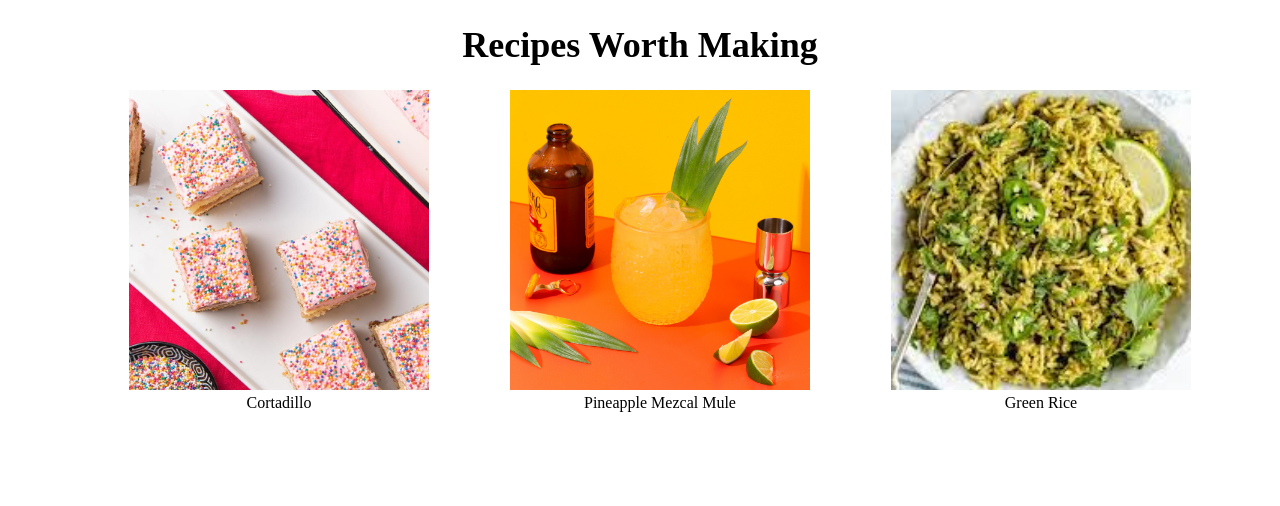
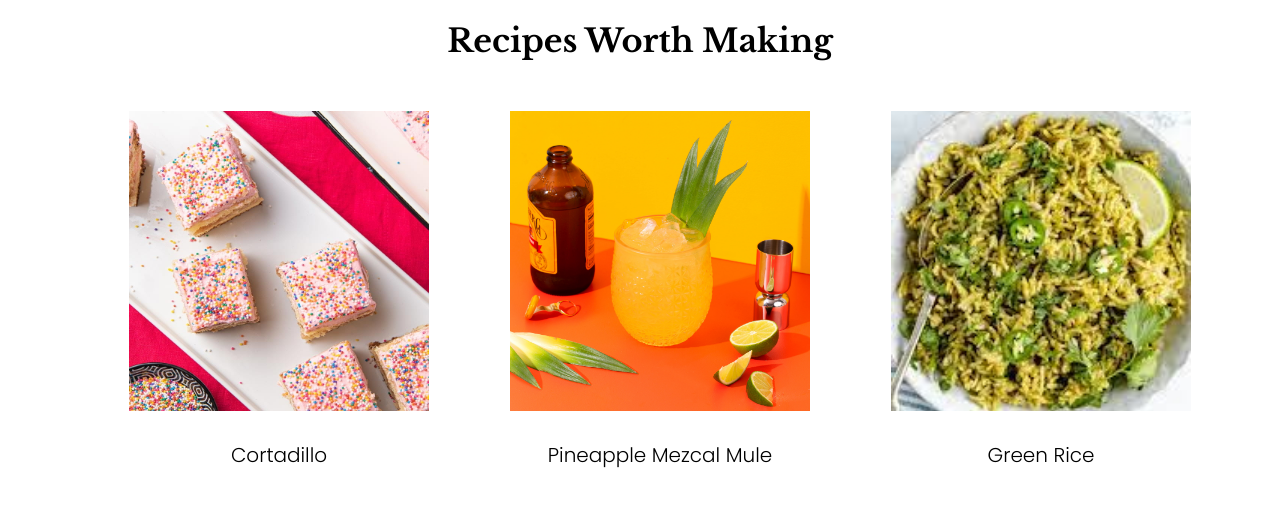
Before and after one commit to Marlieag/odin-recipes, a plain HTML site: page index.html in a window 1280 px wide. Drawn offline with nearby package versions, Linux system fonts and the light colour scheme.

Commit message:
Change font family

```diff
--- a/index.html
+++ b/index.html
@@ -7,7 +7,7 @@
     <link rel="stylesheet" href="styles.css">
     <link rel="preconnect" href="https://fonts.googleapis.com"><link rel="preconnect"
     href="https://fonts.gstatic.com" crossorigin>
-    <link href="https://fonts.googleapis.com/css2?family=Poppins:wght@300&display=swap"
+    <link href="https://fonts.googleapis.com/css2?family=Libre+Baskerville:wght@700&family=Poppins:wght@300&display=swap"
     rel="stylesheet">
     <title>Document</title>
 </head>
--- a/styles.css
+++ b/styles.css
@@ -1,6 +1,8 @@
 h1{
-    font-size: 36px;
+    font: size 45px;
     text-align:center;
+    font-family: 'Libre Baskerville', serif;
+    margin-bottom: 50px;
 }
 .container {
     text-align: center;
@@ -13,9 +15,16 @@ ul {
 a {
     color: rgb(0, 0, 0);
     text-decoration: none;
+    font-size: 20px;
+    font-family: 'Poppins', sans-serif;
+}
+
+a:hover {
+    color: rgb(128, 128, 128);
 }
 .image {
     width: 300px;
     height: 300px;
     object-fit: cover;
+    margin-bottom: 25px;
 }
```
